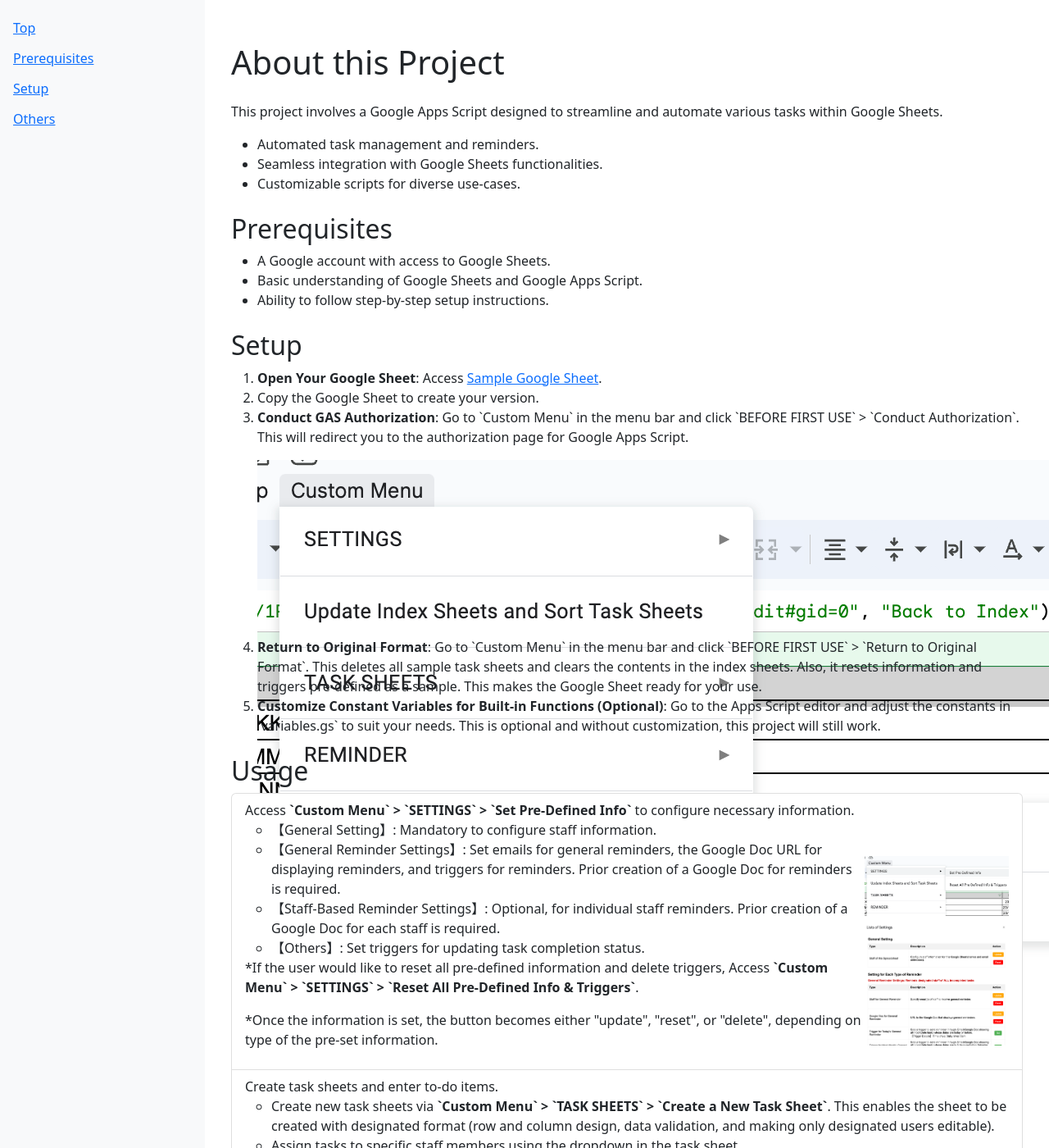
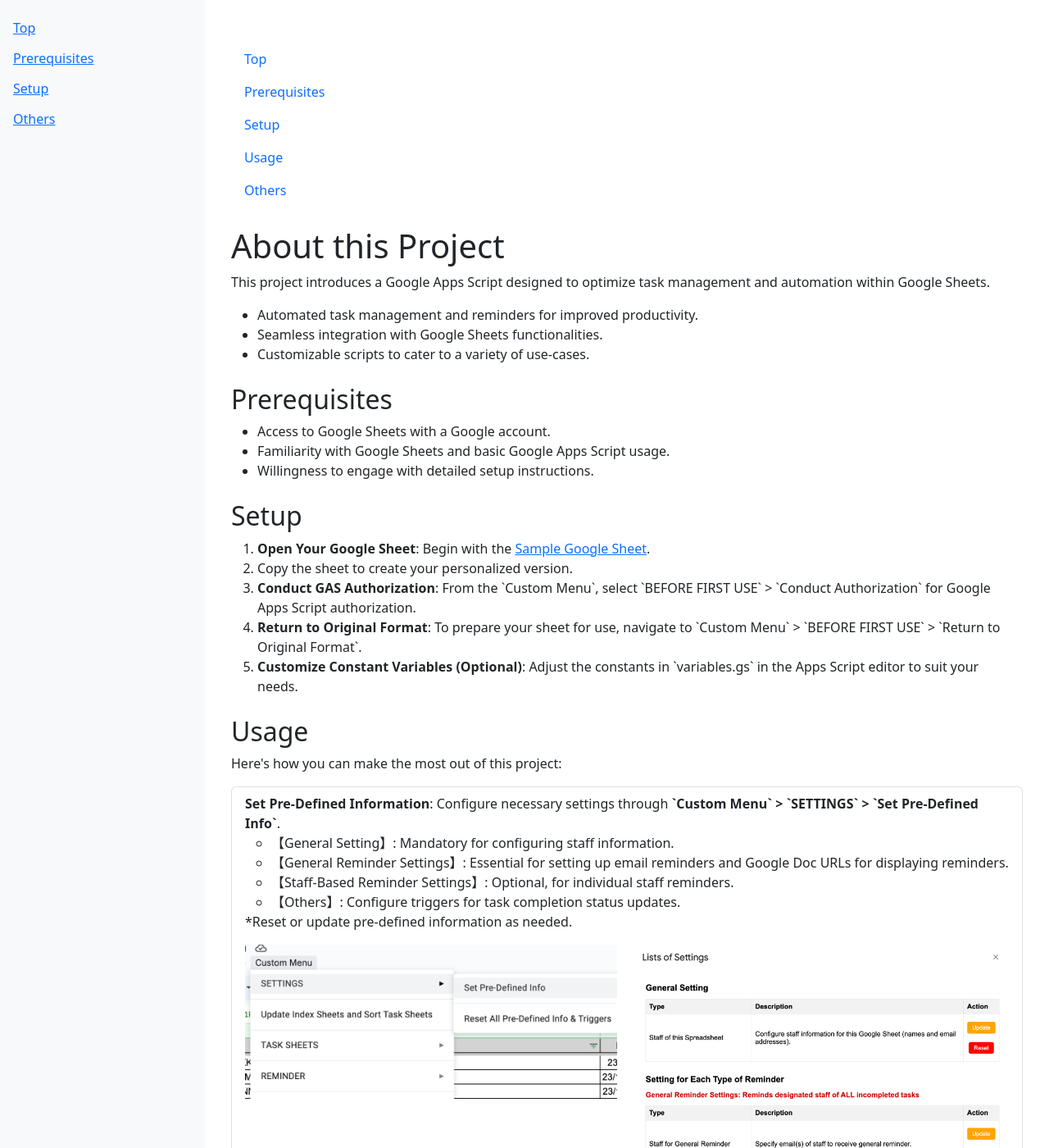
Before and after one commit to tsato21/sheet-tasker, a Jekyll site: the page built from docs/index.html, in a window 1280 px wide and 1400 px high. Shown: the whole window at 82% size. Built offline with Jekyll 4.4.1, drawn with Linux system fonts in a browser that asks for light colours; some of the changed text lies outside the part shown.

Commit message:
Update github page

```diff
--- a/docs/assets/css/style.css
+++ b/docs/assets/css/style.css
@@ -1,6 +1,7 @@
 body {
   font-family: Arial, sans-serif;
   margin: 0; /* Reset default margin */
+  width: 100%;
 }
 
 a {
--- a/docs/index.html
+++ b/docs/index.html
@@ -2,107 +2,125 @@
 layout: default
 ---
 <body>
-  <div id="table-of-contents" class="sidebar">
+  <div class="container py-4">
+    <aside class="mb-4">
       <!-- Sidebar with Table of Contents -->
+      <nav class="nav flex-column">
+        <a class="nav-link" href="#top">Top</a>
+        <a class="nav-link" href="#prerequisites">Prerequisites</a>
+        <a class="nav-link" href="#setup">Setup</a>
+        <a class="nav-link" href="#usage">Usage</a>
+        <a class="nav-link" href="#others">Others</a>
+      </nav>
+    </aside>
+
+    <section id="top">
+      <h1>About this Project</h1>
+      <p>This project introduces a Google Apps Script designed to optimize task management and automation within Google Sheets.</p>
       <ul>
-      <li><a href="#top">Top</a></li>
-      <li><a href="#prerequisites">Prerequisites</a></li>
-      <li><a href="#setup">Setup</a></li>
-      <li><a href="#others">Others</a></li>
+        <li>Automated task management and reminders for improved productivity.</li>
+        <li>Seamless integration with Google Sheets functionalities.</li>
+        <li>Customizable scripts to cater to a variety of use-cases.</li>
       </ul>
-  </div>
+    </section>
 
-  <div class="container py-4">
-    <h1 id="top" class="mb-4">About this Project</h1>
-    <p>This project involves a Google Apps Script designed to streamline and automate various tasks within Google Sheets.</p>
+    <section id="prerequisites" class="mt-4">
+      <h2>Prerequisites</h2>
       <ul>
-      <li>Automated task management and reminders.</li>
-      <li>Seamless integration with Google Sheets functionalities.</li>
-      <li>Customizable scripts for diverse use-cases.</li>
+        <li>Access to Google Sheets with a Google account.</li>
+        <li>Familiarity with Google Sheets and basic Google Apps Script usage.</li>
+        <li>Willingness to engage with detailed setup instructions.</li>
       </ul>
+    </section>
 
-    <h2 id="prerequisites" class="mt-4">Prerequisites</h2>
-    <ul>
-      <li>A Google account with access to Google Sheets.</li>
-      <li>Basic understanding of Google Sheets and Google Apps Script.</li>
-      <li>Ability to follow step-by-step setup instructions.</li>
-    </ul>
+    <section id="setup" class="mt-4">
+      <h2>Setup</h2>
+      <ol>
+        <li><strong>Open Your Google Sheet</strong>: Begin with the <a href="https://docs.google.com/spreadsheets/d/1POCm-y8m7gonF4plOzVxxAk_1y8vjSP1xLR-4-mcMTU/edit#gid=0" target="_blank">Sample Google Sheet</a>.</li>
+        <li>Copy the sheet to create your personalized version.</li>
+        <li><strong>Conduct GAS Authorization</strong>: From the `Custom Menu`, select `BEFORE FIRST USE` > `Conduct Authorization` for Google Apps Script authorization.</li>
+        <li><strong>Return to Original Format</strong>: To prepare your sheet for use, navigate to `Custom Menu` > `BEFORE FIRST USE` > `Return to Original Format`.</li>
+        <li><strong>Customize Constant Variables (Optional)</strong>: Adjust the constants in `variables.gs` in the Apps Script editor to suit your needs.</li>
+      </ol>
+    </section>
 
-    <h2 id="setup" class="mt-4">Setup</h2>
-    <ol>
-      <li><strong>Open Your Google Sheet</strong>: Access <a href="https://docs.google.com/spreadsheets/d/1POCm-y8m7gonF4plOzVxxAk_1y8vjSP1xLR-4-mcMTU/edit#gid=0" target="_blank" rel="noopener noreferrer">Sample Google Sheet</a>.</li>
-      <li>Copy the Google Sheet to create your version.</li>
-      <li>
-        <strong>Conduct GAS Authorization</strong>: Go to `Custom Menu` in the menu bar and click `BEFORE FIRST USE` > `Conduct Authorization`. This will redirect you to the authorization page for Google Apps Script.
-        <div class="resize-image my-3">
-          <img src="assets/images/gas-authorization.png" alt="gas-authorization">
-        </div>
-      </li>
-      <li>
-        <strong>Return to Original Format</strong>: Go to `Custom Menu` in the menu bar and click `BEFORE FIRST USE` > `Return to Original Format`. This deletes all sample task sheets and clears the contents in the index sheets. Also, it resets information and triggers pre-defined as a sample. This makes the Google Sheet ready for your use.
-      </li>
-      <li>
-        <strong>Customize Constant Variables for Built-in Functions (Optional)</strong>: Go to the Apps Script editor and adjust the constants in `variables.gs` to suit your needs. This is optional and without customization, this project will still work.
-      </li>
-    </ol>
-
-    <h2 id="usage" class="mt-4">Usage</h2>
+    <section id="usage" class="mt-4">
+      <h2>Usage</h2>
+      <p>Here's how you can make the most out of this project:</p>
       <ol class="list-group">
         <li class="list-group-item">
-        <div style="display: flex; align-items: center;">
-          <div>
-            Access <strong>`Custom Menu` > `SETTINGS` > `Set Pre-Defined Info`</strong> to configure necessary information.
+          <strong>Set Pre-Defined Information</strong>: Configure necessary settings through <strong>`Custom Menu` > `SETTINGS` > `Set Pre-Defined Info`</strong>.
           <ul>
-              <li>【General Setting】: Mandatory to configure staff information.</li>
-              <li>【General Reminder Settings】: Set emails for general reminders, the Google Doc URL for displaying reminders, and triggers for reminders. Prior creation of a Google Doc for reminders is required.</li>
-              <li>【Staff-Based Reminder Settings】: Optional, for individual staff reminders. Prior creation of a Google Doc for each staff is required.</li>
-              <li>【Others】: Set triggers for updating task completion status.</li>
+            <li>【General Setting】: Mandatory for configuring staff information.</li>
+            <li>【General Reminder Settings】: Essential for setting up email reminders and Google Doc URLs for displaying reminders.</li>
+            <li>【Staff-Based Reminder Settings】: Optional, for individual staff reminders.</li>
+            <li>【Others】: Configure triggers for task completion status updates.</li>
           </ul>
-            <p>*If the user would like to reset all pre-defined information and delete triggers, Access <strong>`Custom Menu` > `SETTINGS` > `Reset All Pre-Defined Info & Triggers`</strong>.</p>
-            <p>*Once the information is set, the button becomes either "update", "reset", or "delete", depending on type of the pre-set information.</p>
+          <p>*Reset or update pre-defined information as needed.</p>
+          <div class="row">
+            <div class="col-md-6">
+              <img src="assets/images/setup-image-1.png" alt="Setup Image 1" class="img-fluid">
             </div>
-          <div class="resize-image my-3">
-            <img src="assets/images/setup-image-1.png" alt="Setup Image 1" class="img-fluid mt-2">
-            <img src="assets/images/setup-image-2.png" alt="Setup Image 2" class="img-fluid mt-2">
+            <div class="col-md-6">
+              <img src="assets/images/setup-image-2.png" alt="Setup Image 2" class="img-fluid">
             </div>
           </div>
         </li>
+
         <li class="list-group-item">
           Create task sheets and enter to-do items.
           <ul>
-          <li>Create new task sheets via <strong>`Custom Menu` > `TASK SHEETS` > `Create a New Task Sheet`</strong>. This enables the sheet to be created with designated format (row and column design, data validation, and making only designated users editable).</li>
+            <li>Create new task sheets via <strong>`Custom Menu` > `TASK SHEETS` > `Create a New Task Sheet`</strong>. This enables the sheet to be created with designated format.</li>
             <li>Assign tasks to specific staff members using the dropdown in the task sheet.</li>
-          <p>If the user wants to modify editors of the sheet (staff in charge of the task sheet), they can modify it by `Custom Menu` > `TASK SHEETS` > `Modify Editors of the Current Sheet`.</p>
-          <li>Optionally, test reminder functionalities via <strong>Custom Menu > REMINDER</strong>. Befor the use of this feature, please set up necessary information in 'SETTING'.</li>
+            <p>If you need to modify editors of the sheet, access `Custom Menu` > `TASK SHEETS` > `Modify Editors of the Current Sheet`.</p>
           </ul>
-        <div class="resize-image my-3"></div>
-          <img src="assets/images/task-sheet-creation.png" alt="Task Sheet Creation Image">
+          <div class="resize-image my-3">
+            <img src="assets/images/task-sheet-creation.png" alt="Task Sheet Creation Image" class="img-fluid">
+          </div>
+        </li>
+
+        <li class="list-group-item">
+          Test reminders.
+          <ul>
+            <li>Access <strong>`Custom Menu` > `REMINDERS` > `General Reminders`</strong> to test general reminders.</li>
+            <li>Access <strong>`Custom Menu` > `REMINDERS` > `Staff-Based Reminders`</strong> to test staff-based reminders.</li>
+            <p>*Before using this feature, create Google Docs to display each type of reminders.</p>
+          </ul>
+          <div class="resize-image my-3">
+            <img src="assets/images/reminder-email.png" alt="Reminder Email" class="img-fluid">
+            <img src="assets/images/reminder-general-doc-today.png" alt="General Reminder Doc Today" class="img-fluid">
+            <img src="assets/images/reminder-general-doc-week.png" alt="General Reminder Doc Week" class="img-fluid">
+            <img src="assets/images/reminder-staff-based-doc.png" alt="Staff-Based Reminder Doc" class="img-fluid">
           </div>
         </li>
 
         <li class="list-group-item">
           Update completion status for tasks.
           <p>Input "C" in the complete cell for completed tasks in the reminder Google Docs to reflect the changes automatically in the Google Spreadsheet.</p>
-        <div class="resize-image my-3"></div>
-          <img src="assets/images/update-complete.png" alt="update-complete">
+          <div class="resize-image my-3">
+            <img src="assets/images/update-complete.png" alt="Update Complete" class="img-fluid">
           </div>
         </li>
 
         <li class="list-group-item">
           Update Index Sheets and Sort Task Sheets.
-        <strong>`Custom Menu` > `Update Index Sheets and Sort Task Sheets`</strong> to update index sheets (ongoing-task-index/ completed-task-index) and sort all of the task sheets by the date ascending.</p>
-        <p>*Once all of the tasks listed in a specific sheet are completed, rename the task sheet with "Fin)". These sheets will be automatically listed in `completed-task-index`. </p>
+          <p>Use <strong>`Custom Menu` > `Update Index Sheets and Sort Task Sheets`</strong> to update index sheets and sort all of the task sheets by the date ascending.</p>
+          <p>*Once all tasks in a sheet are completed, rename the sheet with "Fin)" to list it in `completed-task-index`.</p>
+          <div class="resize-image my-3">
+            <img src="assets/images/update-index-sort-taskSh.png" alt="Update Index and Sort Task Sheets" class="img-fluid">
+          </div>
         </li>
-      <div class="resize-image my-3"></div>
-        <img src="assets/images/update-index.png" alt="update-index">
+      </ol>
+    </section>
+
+    <section id="others" class="mt-4">
+      <h2>Others</h2>
+      <ul>
+        <li>Explore additional features such as report generation and data analysis.</li>
+        <li>Customize the scripts to align with your specific workflow and requirements.</li>
+      </ul>
+    </section>
   </div>
 
-    </ol>
-
-    <h2 id="others" class="mt-4">Others</h2>
-    <ul>
-      <li><strong>Additional Functionality</strong>: Explore other features like report generation, data analysis, etc.</li>
-      <li><strong>Customization</strong>: Tailor the scripts to fit your specific workflow and requirements.</li>
-    </ul>
-  </div>
+  <script src="https://cdn.jsdelivr.net/npm/bootstrap@5.2.3/dist/js/bootstrap.bundle.min.js"></script>
 </body>
```
Also changed, not shown: docs/assets/images/reminder-email.png (added), docs/assets/images/reminder-general-doc-today.png (added), docs/assets/images/reminder-general-doc-week.png (added), docs/assets/images/reminder-staff-based-doc.png (added). Lines whose indentation alone changed are shown as unchanged.
